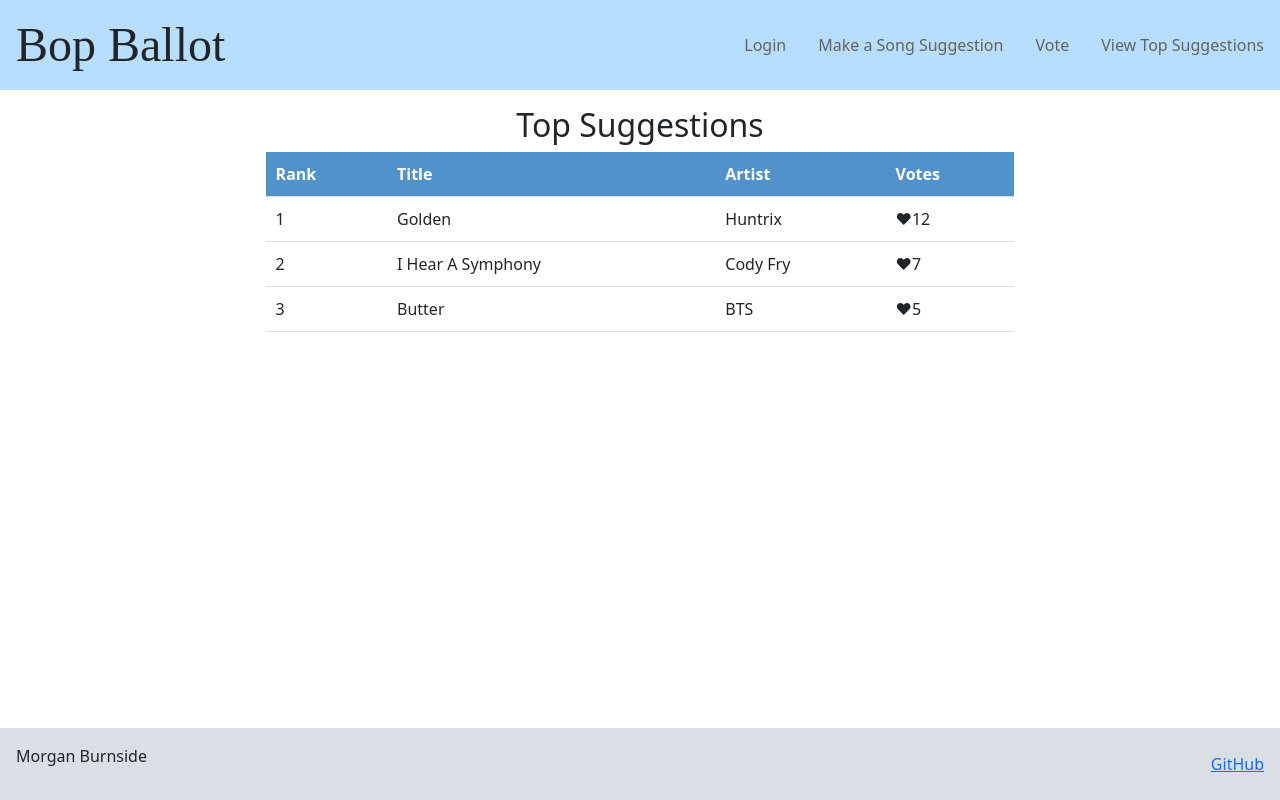
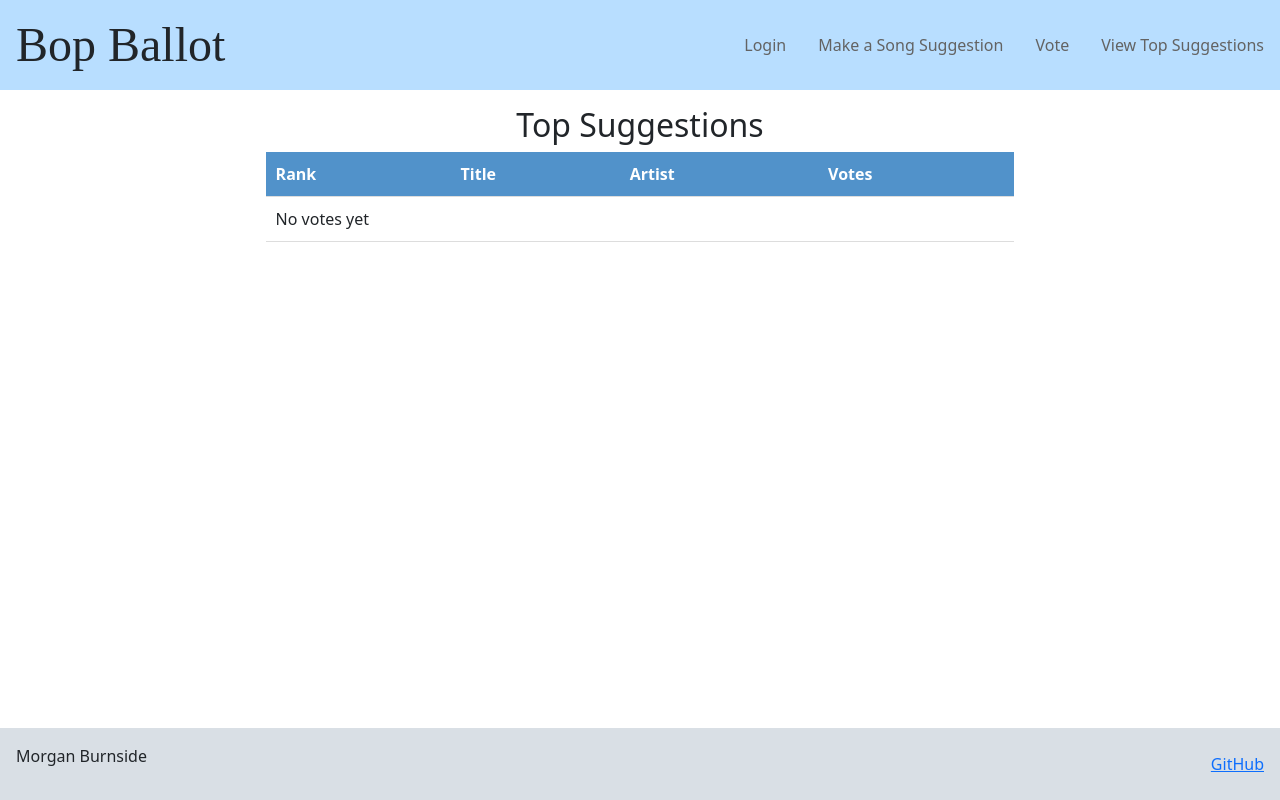
Before and after one commit to morgburn/startup, a React (Vite) app: page /scores in a window 1280 px wide. Built offline with nearby package versions, Linux system fonts and the light colour scheme.

Commit message:
Implemented scores.jsx

```diff
--- a/src/scores/scores.jsx
+++ b/src/scores/scores.jsx
@@ -2,6 +2,34 @@
 import './scores.css';
 
 export function Scores() {
+    const [scores, setScores] = React.useState([]);
+
+    React.useEffect(() => {
+        const scoresText = localStorage.getItem('suggestedSongs');
+        if (scoresText) {
+            const songs = JSON.parse(scoresText);
+            const scoreData = songs.map((song, index) => ({
+                id: index + 1,
+                name: song.trackName,
+                scores: song.votes || 0,
+            }));
+            scoreData.sort((a, b) => b.score - a.score);
+            setScores(scoreData);
+        }
+    }, []);
+
+    const scoreRows = scores.length ? scores.map((score, i) => (
+        <tr key={(score.id)}>
+            <td>{i + 1}</td>
+            <td>{score.name}</td>
+            <td>{score.score}</td>
+        </tr>
+    )) : (
+        <tr key="0">
+          <td colSpan="4">No votes yet</td>
+        </tr>
+    );
+
   return (
         <main>
             <h2>Top Suggestions</h2>
@@ -14,26 +42,7 @@
                     <th>Votes</th>
                 </tr>
                 </thead>
-                <tbody>
-                <tr>
-                    <td>1</td>
-                    <td>Golden</td>
-                    <td>Huntrix</td>
-                    <td>❤12</td>
-                </tr>
-                <tr>
-                    <td>2</td>
-                    <td>I Hear A Symphony</td>
-                    <td>Cody Fry</td>
-                    <td>❤7</td>
-                </tr>
-                <tr>
-                    <td>3</td>
-                    <td>Butter</td>
-                    <td>BTS</td>
-                    <td>❤5</td>
-                </tr>
-                </tbody>
+                <tbody>{scoreRows}</tbody>
             </table>
         </main>
   );
```
